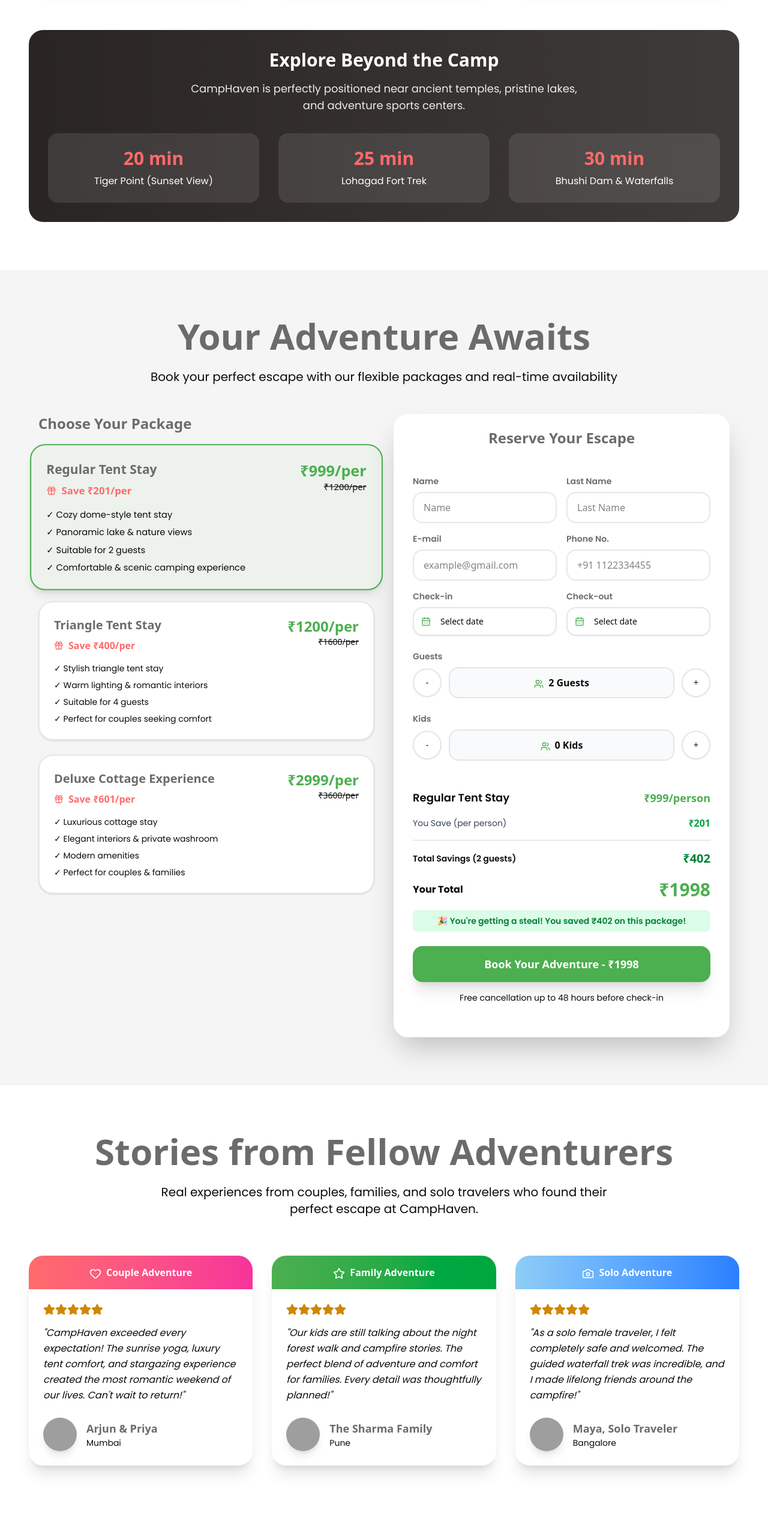
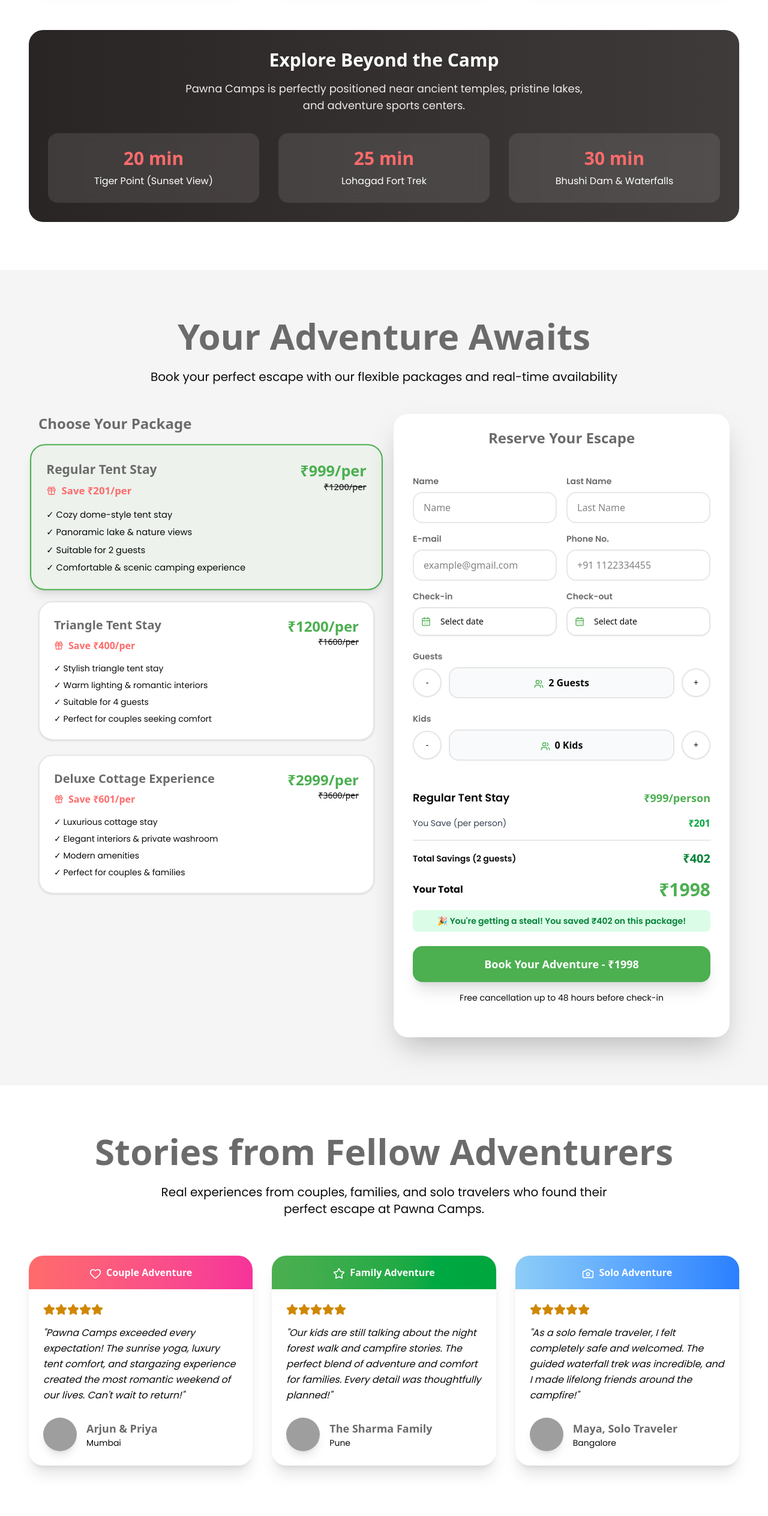
Before and after one commit to krishkad/glamping-resort, a Next.js app: page / in a window 1280 px wide. Shown: the part 6440-8967 px from the top of the page at 60% size. Built offline with nearby package versions, Linux system fonts and the light colour scheme; no server answers; grey boxes are pictures that could not be loaded.

Commit message:
name changed

```diff
--- a/src/components/Experiences.tsx
+++ b/src/components/Experiences.tsx
@@ -177,7 +177,7 @@
             Explore Beyond the Camp
           </h3>
           <p className="text-base sm:text-lg mb-6 sm:mb-8 max-w-2xl mx-auto font-poppins opacity-90">
-            CampHaven is perfectly positioned near ancient temples, pristine
+            Pawna Camps is perfectly positioned near ancient temples, pristine
             lakes, and adventure sports centers.
           </p>
           <div className="grid sm:grid-cols-3 gap-4 sm:gap-8 text-center">
--- a/src/components/FAQ.tsx
+++ b/src/components/FAQ.tsx
@@ -14,7 +14,7 @@
     category: "Stay Details",
   },
   {
-    question: "Are pets welcome at CampHaven?",
+    question: "Are pets welcome at Pawna Camps?",
     answer:
       "Yes! We welcome well-behaved pets in select pet-friendly accommodations with advance notice and a small additional fee of $500 per night. Please inform us during booking to ensure we assign you a suitable tent.",
     category: "Policies",
@@ -44,9 +44,9 @@
     category: "Travel",
   },
   {
-    question: "Is CampHaven suitable for children?",
+    question: "Is Pawna Camps suitable for children?",
     answer:
-      "Absolutely! CampHaven welcomes guests of all ages. Children under 5 stay free when sharing with parents. We have special safety guidelines, child-friendly activities, and can provide cribs and high chairs upon request.",
+      "Absolutely! Pawna Camps welcomes guests of all ages. Children under 5 stay free when sharing with parents. We have special safety guidelines, child-friendly activities, and can provide cribs and high chairs upon request.",
     category: "Family",
   },
   {
--- a/src/components/Footer.tsx
+++ b/src/components/Footer.tsx
@@ -46,7 +46,7 @@
         <div className="grid md:grid-cols-4 gap-12">
           {/* Brand */}
           <div className="md:col-span-2">
-            {/* <h4 className="text-3xl font-playfair font-bold mb-4">CampHaven</h4> */}
+            {/* <h4 className="text-3xl font-playfair font-bold mb-4">Pawna Camps</h4> */}
             <div className="w-[160px] h-[80px] overflow-hidden">
               <img
                 src="/images/pawna-logo.png"
@@ -176,7 +176,7 @@
 
           <div className="flex flex-col md:flex-row justify-between items-center gap-4">
             <p className="text-white/60 text-sm font-poppins">
-              © 2025 CampHaven Glamping Resort. All rights reserved. | Crafted
+              © 2025 Pawna Camps Glamping Resort. All rights reserved. | Crafted
               by Krrish
             </p>
             <div className="flex space-x-6 text-sm text-white/60">
--- a/src/components/Testimonials.tsx
+++ b/src/components/Testimonials.tsx
@@ -6,7 +6,7 @@
   {
     name: "Arjun & Priya",
     location: "Mumbai",
-    text: "CampHaven exceeded every expectation! The sunrise yoga, luxury tent comfort, and stargazing experience created the most romantic weekend of our lives. Can't wait to return!",
+    text: "Pawna Camps exceeded every expectation! The sunrise yoga, luxury tent comfort, and stargazing experience created the most romantic weekend of our lives. Can't wait to return!",
     rating: 5,
     image:
       "https://images.unsplash.com/photo-1472396961693-142e6e269027?ixlib=rb-4.0.3&auto=format&fit=crop&w=400&q=80",
@@ -96,7 +96,7 @@
           </h2>
           <p className="text-lg sm:text-xl text-stone/80 max-w-3xl mx-auto font-poppins">
             Real experiences from couples, families, and solo travelers who
-            found their perfect escape at CampHaven.
+            found their perfect escape at Pawna Camps.
           </p>
         </div>
 
@@ -203,10 +203,10 @@
           </p>
           <div className="flex flex-col sm:flex-row justify-center items-center space-y-2 sm:space-y-0 sm:space-x-4">
             <span className="w-max bg-gradient-to-r from-[#4caf50] to-green-600 text-white px-3 sm:px-4 py-1.5 sm:py-2 rounded-full text-xs sm:text-sm font-semibold">
-              #CampHavenMoments
+              #Pawna CampsMoments
             </span>
             <span className="w-max bg-gradient-to-r from-[#ff6b6b] to-pink-500 text-white px-3 sm:px-4 py-1.5 sm:py-2 rounded-full text-xs sm:text-sm font-semibold">
-              @camphaven_official
+              @Pawna Camps_official
             </span>
           </div>
         </div>
```
